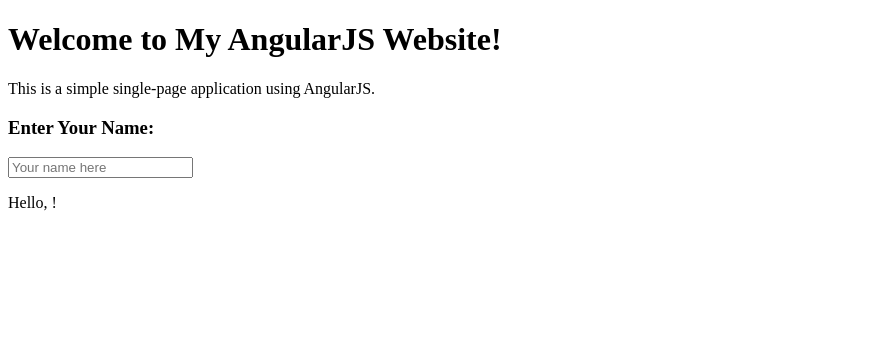
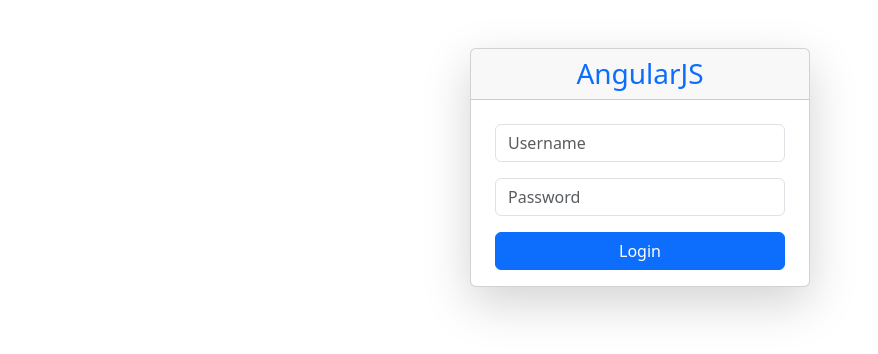
Before and after one commit to dnhuy4869/angularjs-auth, a plain HTML site: page frontend/index.html in a window 1280 px wide. Shown: the whole page, without its empty margins (0-878 px from the left). Drawn offline with nearby package versions, Linux system fonts and the light colour scheme; files that its build step writes are made by us from their sources.

Commit message:
login page

```diff
--- a/frontend/app.js
+++ b/frontend/app.js
@@ -3,5 +3,10 @@
 app.controller('MainController', function ($scope) {
     $scope.title = "Welcome to My AngularJS Website!";
     $scope.description = "This is a simple single-page application using AngularJS.";
-    $scope.userName = "";
+
+    $scope.login = function () {
+
+        console.log($scope.username);
+        console.log($scope.password);
+    };
 });
--- a/frontend/index.html
+++ b/frontend/index.html
@@ -4,21 +4,39 @@
 <head>
     <meta charset="UTF-8">
     <meta name="viewport" content="width=device-width, initial-scale=1.0">
-    <title>My AngularJS App</title>
+    <title>AngularJS Auth</title>
+
+    <link rel="stylesheet" href="https://cdn.jsdelivr.net/npm/bootstrap@5.3.3/dist/css/bootstrap.min.css"
+        integrity="sha384-QWTKZyjpPEjISv5WaRU9OFeRpok6YctnYmDr5pNlyT2bRjXh0JMhjY6hW+ALEwIH" crossorigin="anonymous">
+
+    <link rel="stylesheet" href="styles.css">
+
     <script src="https://ajax.googleapis.com/ajax/libs/angularjs/1.8.3/angular.min.js"></script>
-    <link rel="stylesheet" href="css/styles.css">
 </head>
 
-<body>
+<body class="d-flex flex-column min-vh-100 mt-5 align-items-center">
 
-    <div ng-controller="MainController">
-        <h1>{{ title }}</h1>
-        <p>{{ description }}</p>
+    <div class="card shadow-lg" style="width: 340px;">
+        <h3 class="card-header text-center text-primary">AngularJS</h3>
 
-        <h3>Enter Your Name:</h3>
-        <input type="text" ng-model="userName" placeholder="Your name here">
-        <p>Hello, {{ userName }}!</p>
+        <form ng-controller="MainController" class="card-body px-4 py-3">
+            <div class="form-group py-2">
+                <input type="text" class="form-control" id="username" placeholder="Username" ng-model="user.username">
+            </div>
+            <div class="form-group py-2">
+                <input type="password" class="form-control" id="username" placeholder="Password"
+                    ng-model="user.password">
+            </div>
+            <button type="submit" class="mt-2 btn btn-primary btn-block w-100" ng-click="login()">Login</button>
+        </form>
     </div>
+
+    <script src="https://cdn.jsdelivr.net/npm/bootstrap@5.3.3/dist/js/bootstrap.min.js"
+        integrity="sha384-0pUGZvbkm6XF6gxjEnlmuGrJXVbNuzT9qBBavbLwCsOGabYfZo0T0to5eqruptLy"
+        crossorigin="anonymous"></script>
+    <script src="https://cdn.jsdelivr.net/npm/bootstrap@5.3.3/dist/js/bootstrap.bundle.min.js"
+        integrity="sha384-YvpcrYf0tY3lHB60NNkmXc5s9fDVZLESaAA55NDzOxhy9GkcIdslK1eN7N6jIeHz"
+        crossorigin="anonymous"></script>
 
     <script src="app.js"></script>
 </body>
```
